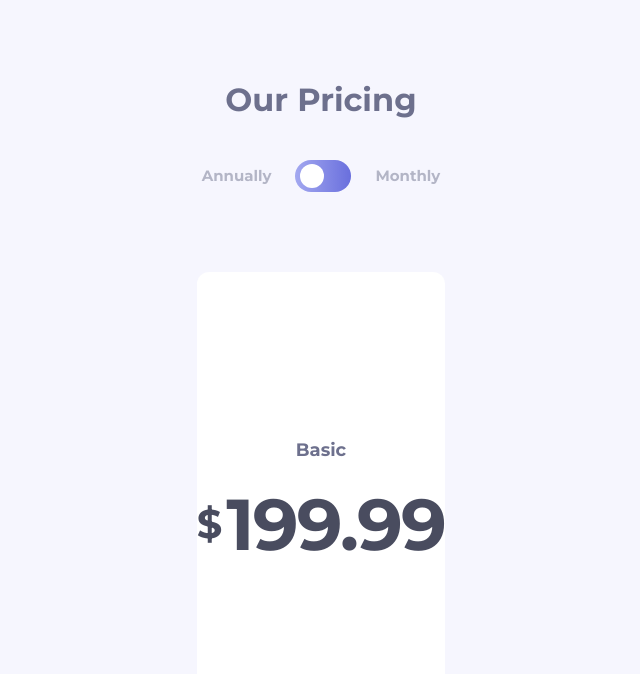
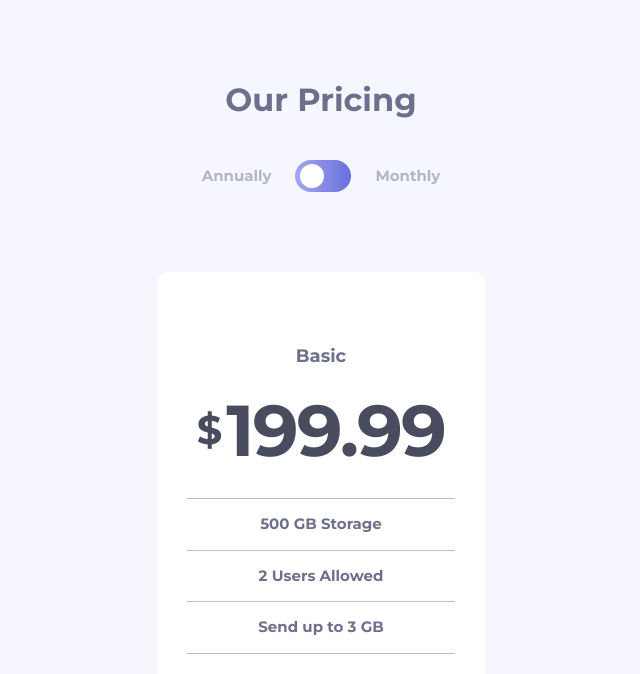
Before and after one commit to YokoMentor/pricing-component-toggle-tailwind, a React (Vite) app: page / in a window 1280 px wide. Shown: the top 674 px of the page, without its empty margins (319-959 px from the left). Built offline with nearby package versions, Linux system fonts and the light colour scheme.

Commit message:
Added page sections

```diff
--- a/src/App.css
+++ b/src/App.css
@@ -26,3 +26,8 @@
 input[type="checkbox"]:checked+.switch::after {
     transform: translateX(21px);
 }
+
+hr.solid {
+    border-top: 1px solid #bbb;
+    width: 108%;
+}
--- a/src/App.jsx
+++ b/src/App.jsx
@@ -14,12 +14,19 @@ function App() {
           </div>
       </div>
       <div className='flex flex-col justify-center items-center'>
-        <div className='flex flex-col justify-center items-center bg-white rounded-xl h-[452px]'>
+        <div className='flex flex-col justify-center items-center bg-white rounded-xl h-[452px] px-10'>
           <h2 className='text-primary-text text-lg mb-6'>Basic</h2>
-          <div className='flex flex-row justify-center items-center text-price'>
+          <div className='flex flex-row justify-center items-center text-price mb-8'>
             <div className='text-[40px] mr-1'>$</div>
             <div className='text-7xl tracking-tight'>199.99</div>
           </div>
+          <hr className="solid"></hr>
+          <div className='my-3.5 text-primary-text text-[15px]'>500 GB Storage</div>
+          <hr className="solid"></hr>
+          <div className='my-3.5 text-primary-text text-[15px]'>2 Users Allowed</div>
+          <hr className="solid"></hr>
+          <div className='my-3.5 text-primary-text text-[15px]'>Send up to 3 GB</div>
+          <hr className="solid"></hr>
         </div>
       </div>
     </div>
```
